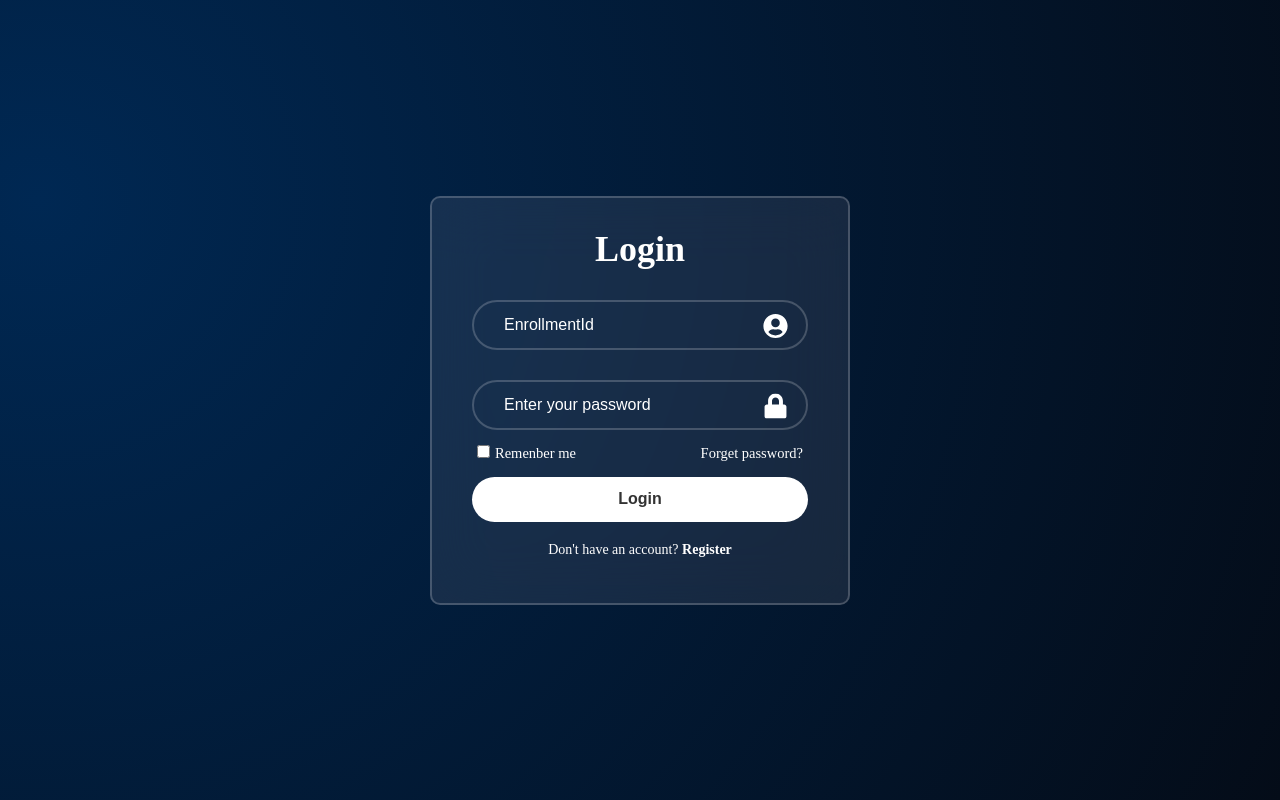
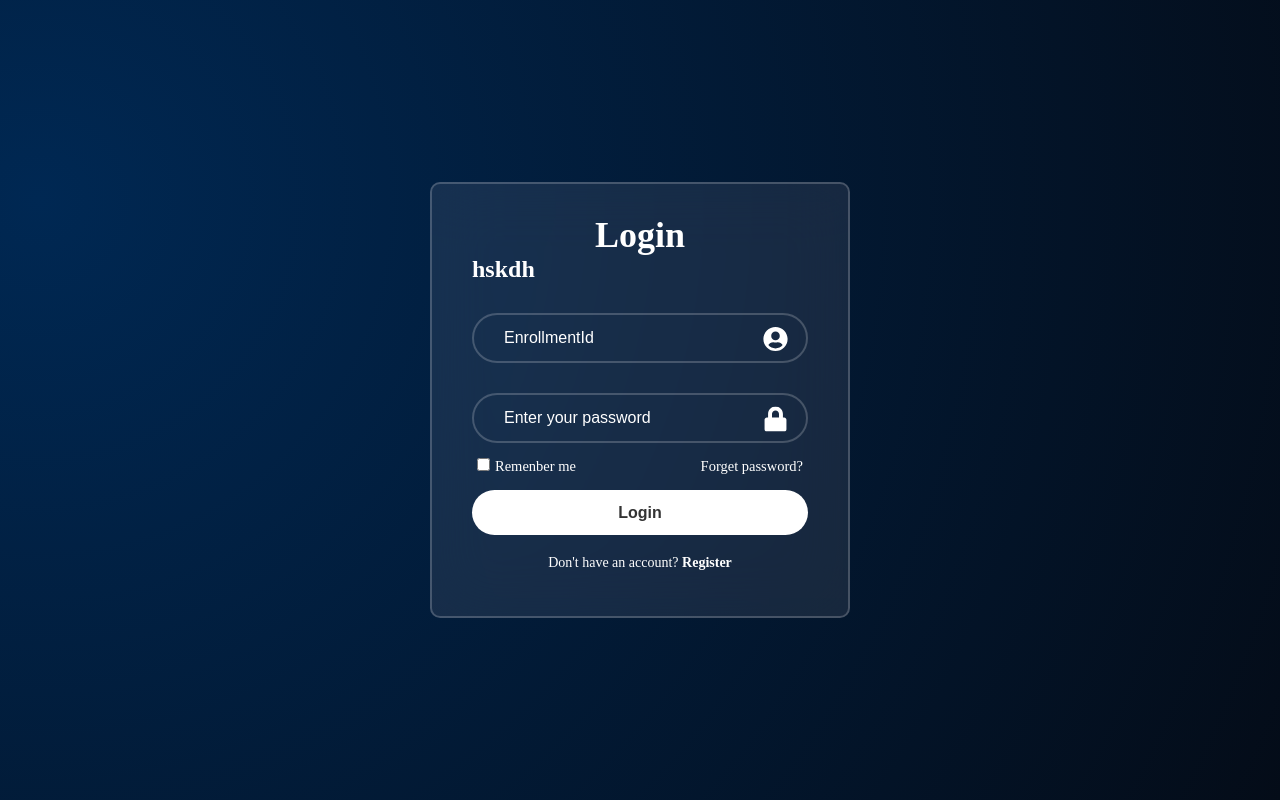
Before and after one commit to daviesningthouja/Library-Frontend, a React (Vite) app in the folder library-app/: page /user/Login in a window 1280 px wide. Built offline with nearby package versions, Linux system fonts and the light colour scheme.

Commit message:
Update LoginForm.jsx

```diff
--- a/library-app/src/pages/Authentication/login/LoginForm.jsx
+++ b/library-app/src/pages/Authentication/login/LoginForm.jsx
@@ -88,7 +88,10 @@ const LoginForm = () => {
     <main className='body'>
     <div className='wrapper'>
       <form onSubmit={handleSubmit}>
-        <h1>Login</h1>
+        <h1>Login
+        </h1>
+        <h2><a href="/user/select">hskdh</a></h2>
+
         <div className="input-box">
           <input type="text" placeholder='EnrollmentId' name="enrollmentId" value={value.enrollmentId}
               onChange={handleChange}
```
